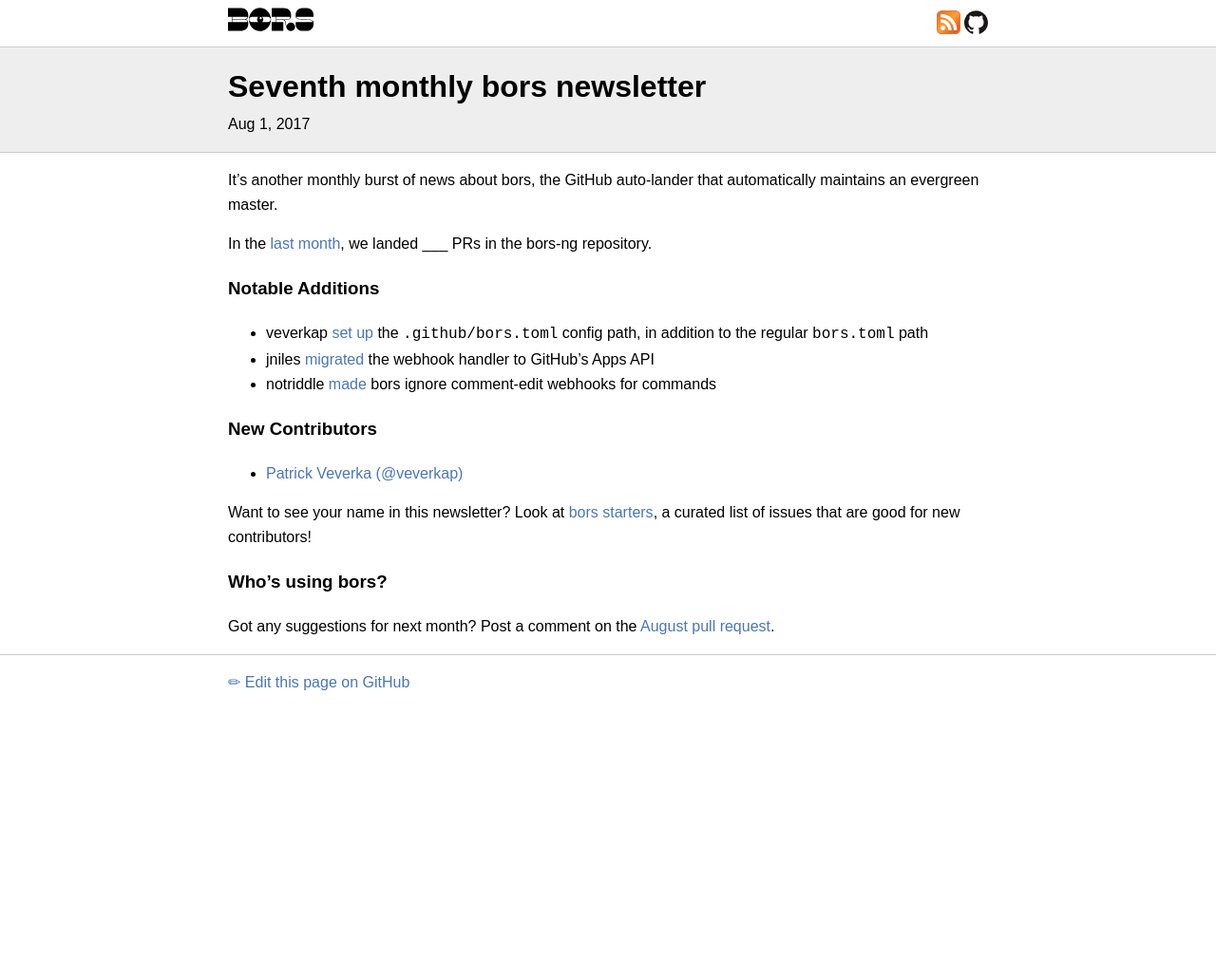
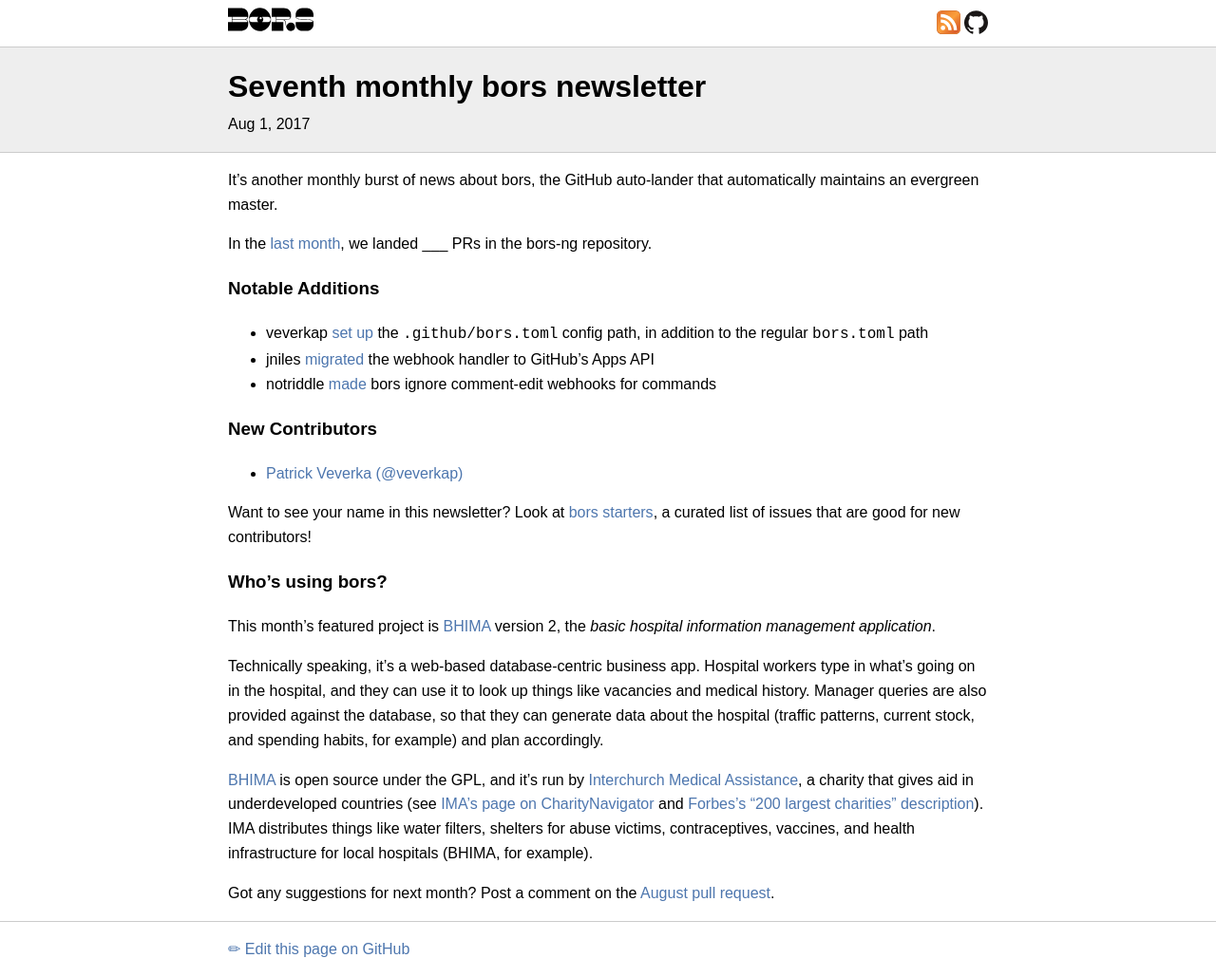
Before and after one commit to bors-ng/bors-ng.github.io, a Jekyll site: the page built from _posts/2017-08-01-tmib-07.md, in a window 1280 px wide. Shown: the whole page at 95% size. Built offline with Jekyll 4.4.1, drawn with Linux system fonts in a browser that asks for light colours; before the commit the page ends 900 px from its top, so only the background shows below that.

Commit message:
Feature IMA-WorldHealth/BHIMA-2.X
This needs to be reviewed by @jniles before it goes out.

```diff
--- a/_posts/2017-08-01-tmib-07.md
+++ b/_posts/2017-08-01-tmib-07.md
@@ -29,7 +29,16 @@
 
 ### Who's using bors?
 
-<!-- No featured user this month. 😐 -->
+This month's featured project is [BHIMA] version 2, the *basic hospital information management application*.
+
+Technically speaking, it's a web-based database-centric business app. Hospital workers type in what's going on in the hospital, and they can use it to look up things like vacancies and medical history. Manager queries are also provided against the database, so that they can generate data about the hospital (traffic patterns, current stock, and spending habits, for example) and plan accordingly.
+
+[BHIMA] is open source under the GPL, and it's run by [Interchurch Medical Assistance][IMA], a charity that gives aid in underdeveloped countries (see [IMA's page on CharityNavigator][IMA CharityNavigator] and [Forbes's "200 largest charities" description][IMA Forbes]). IMA distributes things like water filters, shelters for abuse victims, contraceptives, vaccines, and health infrastructure for local hospitals (BHIMA, for example).
+
+[BHIMA]: https://github.com/IMA-WorldHealth/bhima-2.X/
+[IMA]: https://en.wikipedia.org/wiki/IMA_World_Health
+[IMA Forbes]: https://www.forbes.com/lists/2009/14/charity-09_IMA-World-Health_CH0297.html
+[IMA CharityNavigator]: https://www.charitynavigator.org/index.cfm?bay=search.summary&orgid=3877
 
 Got any suggestions for next month?
 Post a comment on the [August pull request](https://github.com/bors-ng/bors-ng.github.io/pull/10).
```
